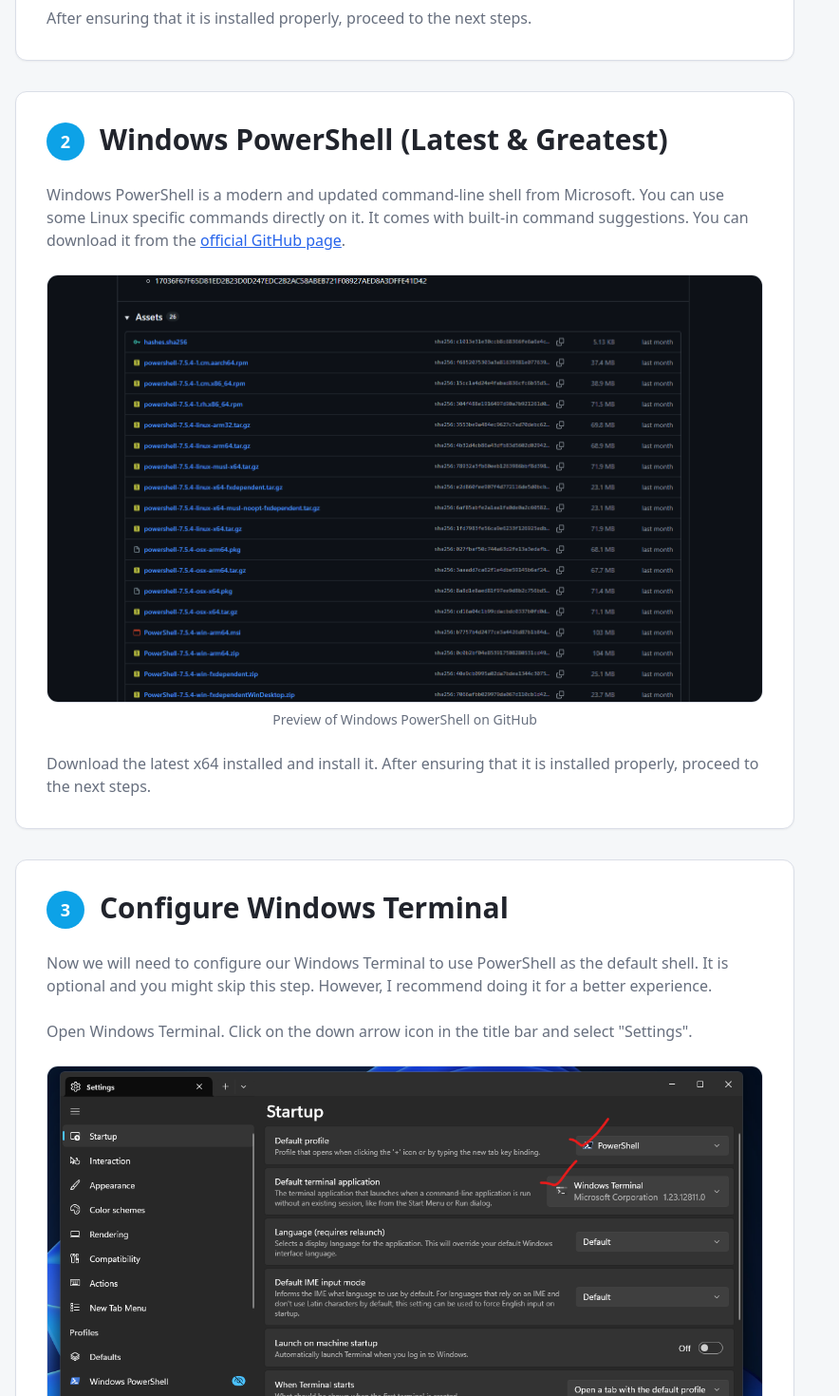
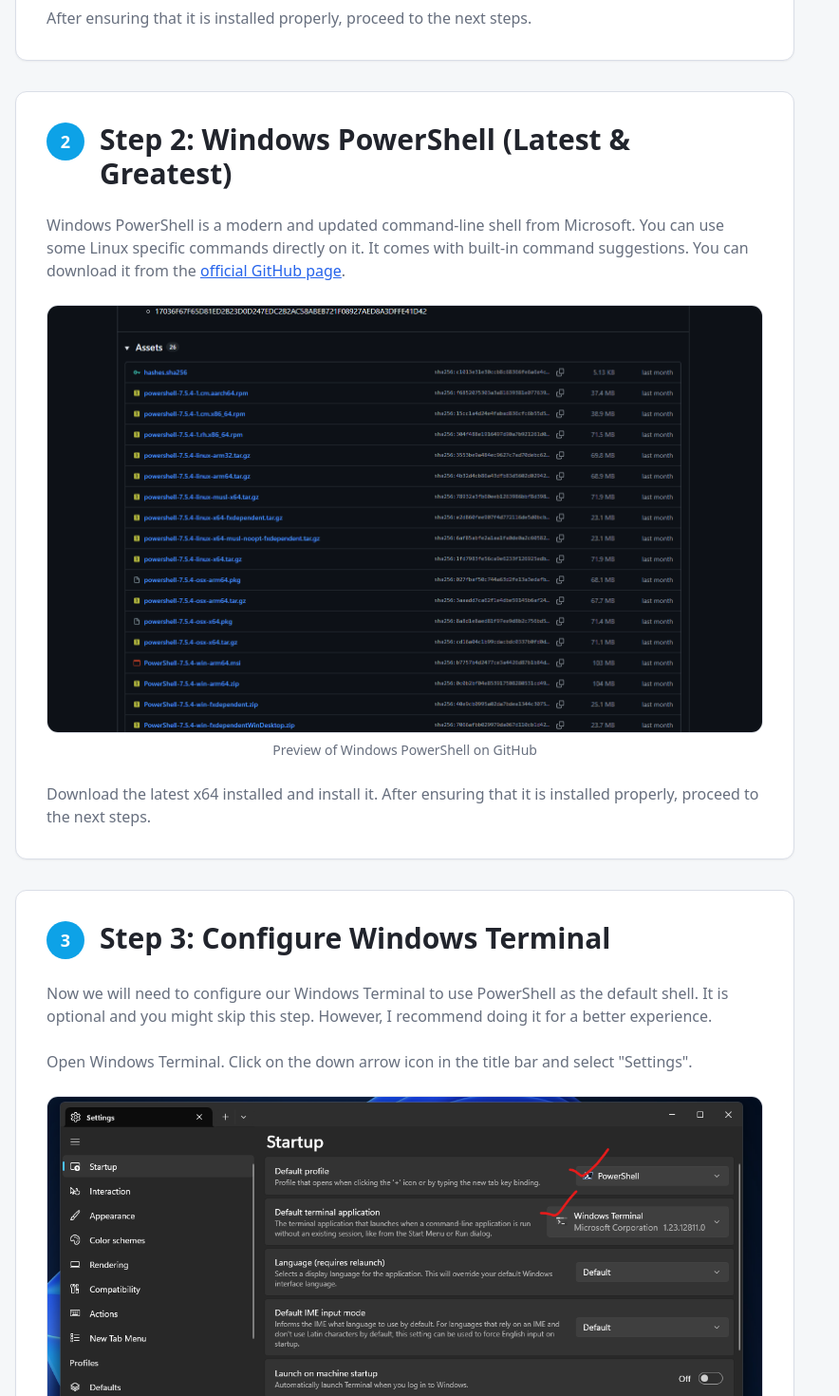
Before and after one commit to FahimFBA/CUDA-WSL2-Ubuntu-v2, a React (Vite) app: page / in a window 1280 px wide. Shown: the part 2000-3470 px from the top of the page at 95% size, without its empty margins (0-884 px from the left). Built offline with nearby package versions, Linux system fonts and the light colour scheme; the HTML template or start-up script is replaced by a standard one.

Commit message:
Update step section titles for clarity
Prefixed step section titles with step numbers for improved clarity and consistency in the guide. Also fixed a minor punctuation issue in TensorFlow GPU validation instructions.

```diff
--- a/src/pages/Index.tsx
+++ b/src/pages/Index.tsx
@@ -59,7 +59,7 @@ const Index = () => {
               </p>
             </StepSection>
 
-            <StepSection id="step-2" stepNumber={2} title="Windows PowerShell (Latest & Greatest)">
+            <StepSection id="step-2" stepNumber={2} title="Step 2: Windows PowerShell (Latest & Greatest)">
               <p className="text-muted-foreground">
                 Windows PowerShell is a modern and updated command-line shell from Microsoft. You can use some Linux specific commands
                 directly on it. It comes with built-in command suggestions. You can download it from the{" "}
@@ -78,7 +78,7 @@ const Index = () => {
               </p>
             </StepSection>
 
-            <StepSection id="step-3" stepNumber={3} title="Configure Windows Terminal">
+            <StepSection id="step-3" stepNumber={3} title="Step 3: Configure Windows Terminal">
               <p className="text-muted-foreground">
                 Now we will need to configure our Windows Terminal to use PowerShell as the default shell. It is optional and you might skip this step.
                 However, I recommend doing it for a better experience.
@@ -110,7 +110,7 @@ const Index = () => {
               </p>
             </StepSection>
 
-            <StepSection id="step-4" stepNumber={4} title="Configuration of my computer">
+            <StepSection id="step-4" stepNumber={4} title="Step 4: Configuration of my computer">
               <p className="text-muted-foreground">
                 I think it is better to let you know my current computer's configuration so you can have a clear idea of which setup is being used to test this guide. Here are the details:
               </p>
@@ -152,7 +152,7 @@ const Index = () => {
               </p>
             </StepSection>
 
-            <StepSection id="step-5" stepNumber={5} title="CPU Virtualization">
+            <StepSection id="step-5" stepNumber={5} title="Step 5: CPU Virtualization">
               <p className="text-muted-foreground">
                 As we are going to use the WSL2, we must ensure that the CPU virtualization is enabled.
                 To check whether virtualization is enabled or not from Windows, simply open the <b>Windows Task Manager</b>.
@@ -170,7 +170,7 @@ const Index = () => {
               </Alert>
             </StepSection>
 
-            <StepSection id="step-6" stepNumber={6} title="Install WSL2">
+            <StepSection id="step-6" stepNumber={6} title="Step 6: Install WSL2">
               <p className="text-muted-foreground">
                 Open the Windows Terminal or Windows PowerShell as an administrator. Run the following command to install WSL2 along with the latest Ubuntu LTS distribution:
               </p>
@@ -554,7 +554,7 @@ print(tf.config.list_physical_devices('GPU'))`} />
 
               <CodeBlock code={`print("Num GPUs Available:", len(tf.config.list_physical_devices('GPU')))`} />
 
-              <p className="text-muted-foreground">Finally, run TensorFlow’s built-in GPU validation (warnings are normal):</p>
+              <p className="text-muted-foreground">Finally, run TensorFlow's built-in GPU validation (warnings are normal):</p>
 
               <CodeBlock code={`import tensorflow as tf
 
```
